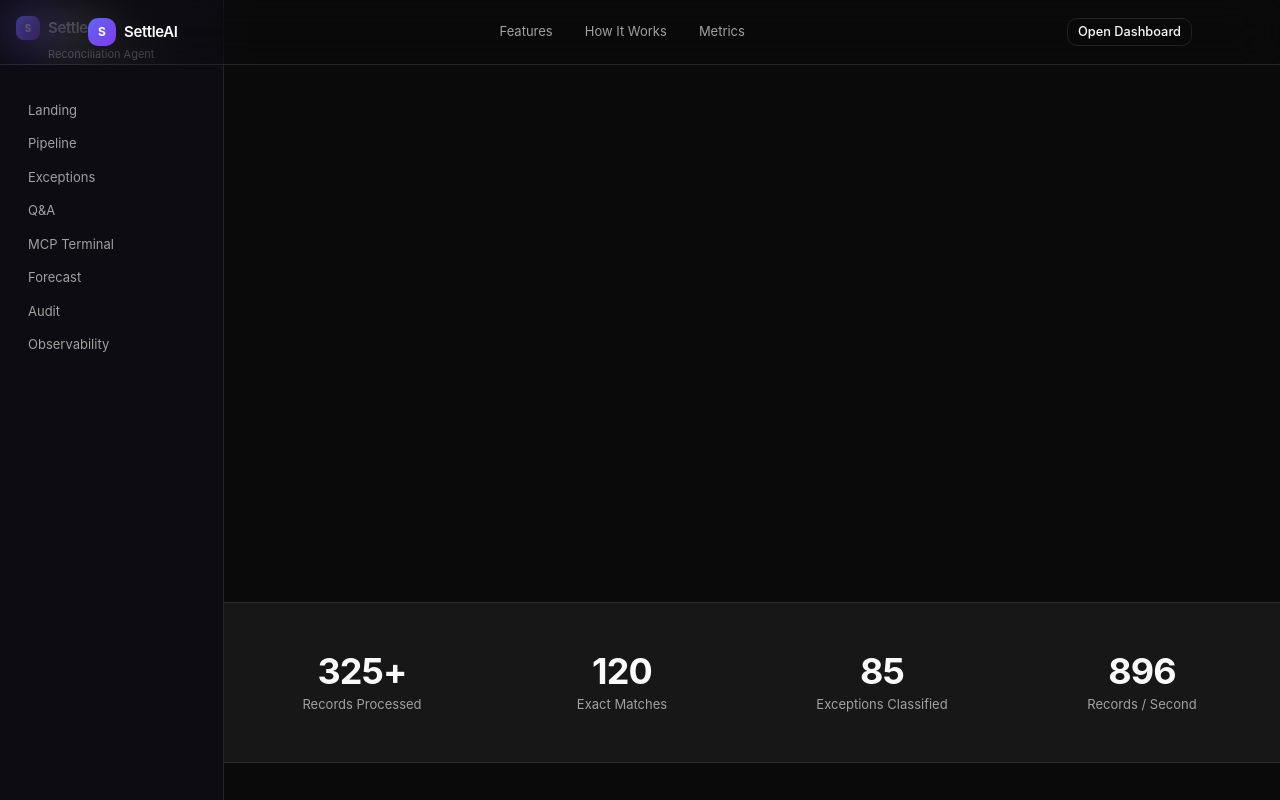
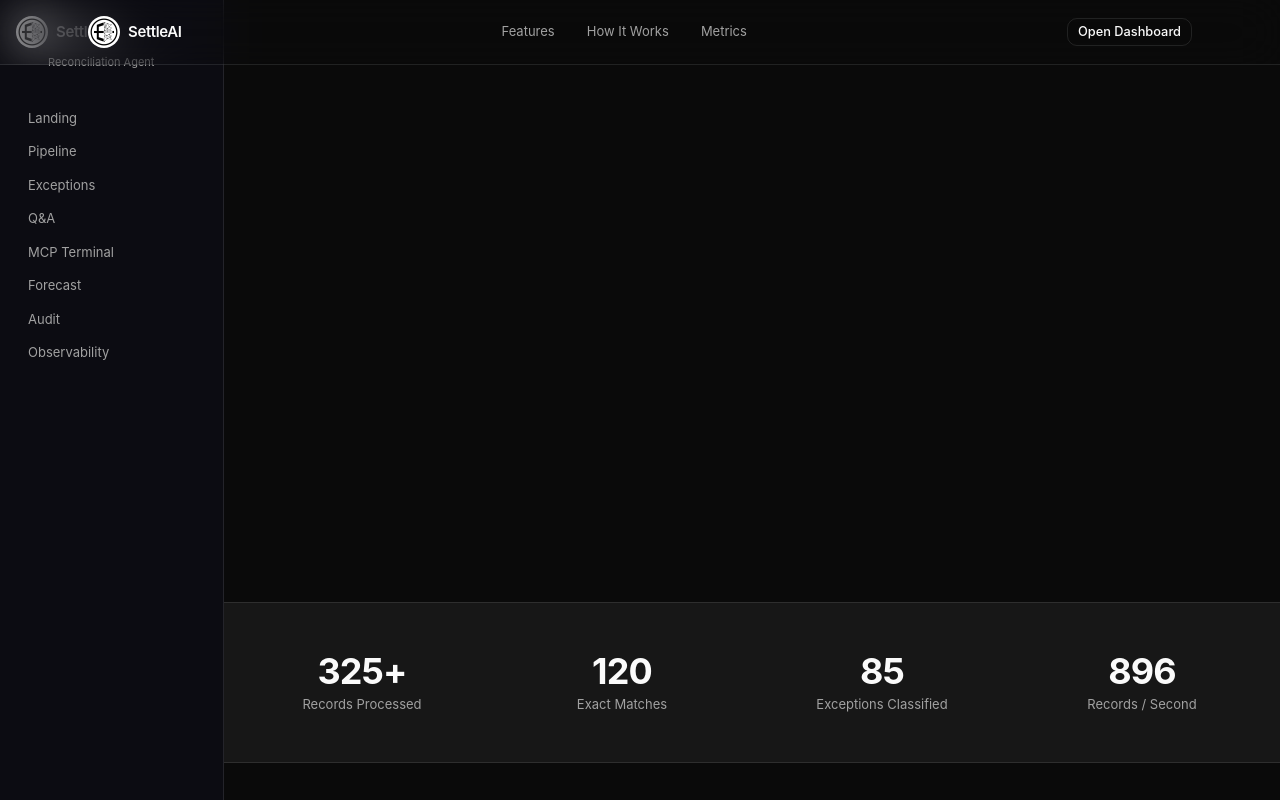
Before and after one commit to Myself-Praveen/Razorpay-SettleAI, a Next.js app in the folder frontend/: page / in a window 1280 px wide. Shown: the top 800 px of the page. Built offline with nearby package versions, Linux system fonts and the light colour scheme.

Commit message:
feat: add logo asset and integrate into navigation and layout

```diff
--- a/frontend/src/app/layout.tsx
+++ b/frontend/src/app/layout.tsx
@@ -28,8 +28,8 @@ export default function RootLayout({ children }: { children: React.ReactNode })
           <nav className="w-56 bg-[#0c0c12] border-r border-border p-4 flex flex-col">
             <div className="mb-8">
               <div className="flex items-center gap-2">
-                <div className="w-6 h-6 rounded-md bg-gradient-to-br from-indigo-500 to-violet-600 flex items-center justify-center text-[10px] font-bold">
-                  S
+                <div className="w-8 h-8 rounded-full bg-white flex items-center justify-center overflow-hidden">
+                  <img src="/logo.png" alt="SettleAI Logo" className="w-full h-full object-cover" />
                 </div>
                 <h1 className="text-[15px] font-semibold tracking-tight">SettleAI</h1>
               </div>
--- a/frontend/src/app/page.tsx
+++ b/frontend/src/app/page.tsx
@@ -125,8 +125,8 @@ export default function LandingPage() {
       <nav className="fixed top-0 left-0 right-0 z-50 border-b border-border bg-background/80 backdrop-blur-xl">
         <div className="max-w-6xl mx-auto px-6 h-16 flex items-center justify-between">
           <div className="flex items-center gap-2">
-            <div className="w-7 h-7 rounded-lg bg-gradient-to-br from-indigo-500 to-violet-600 flex items-center justify-center text-xs font-bold text-white shadow-lg">
-              S
+            <div className="w-8 h-8 rounded-full bg-white flex items-center justify-center overflow-hidden">
+              <img src="/logo.png" alt="SettleAI Logo" className="w-full h-full object-cover" />
             </div>
             <span className="text-[15px] font-semibold tracking-tight">
               SettleAI
@@ -299,8 +299,8 @@ export default function LandingPage() {
       <footer className="border-t border-border py-8 px-6 bg-background">
         <div className="max-w-6xl mx-auto flex items-center justify-between text-[12px] text-muted-foreground">
           <div className="flex items-center gap-2">
-            <div className="w-5 h-5 rounded bg-gradient-to-br from-indigo-500 to-violet-600 flex items-center justify-center text-[9px] font-bold text-white shadow-sm">
-              S
+            <div className="w-5 h-5 rounded-full bg-white flex items-center justify-center overflow-hidden shadow-sm">
+              <img src="/logo.png" alt="SettleAI Logo" className="w-full h-full object-cover" />
             </div>
             SettleAI
           </div>
```
Also changed, not shown: frontend/public/logo.png (added).
